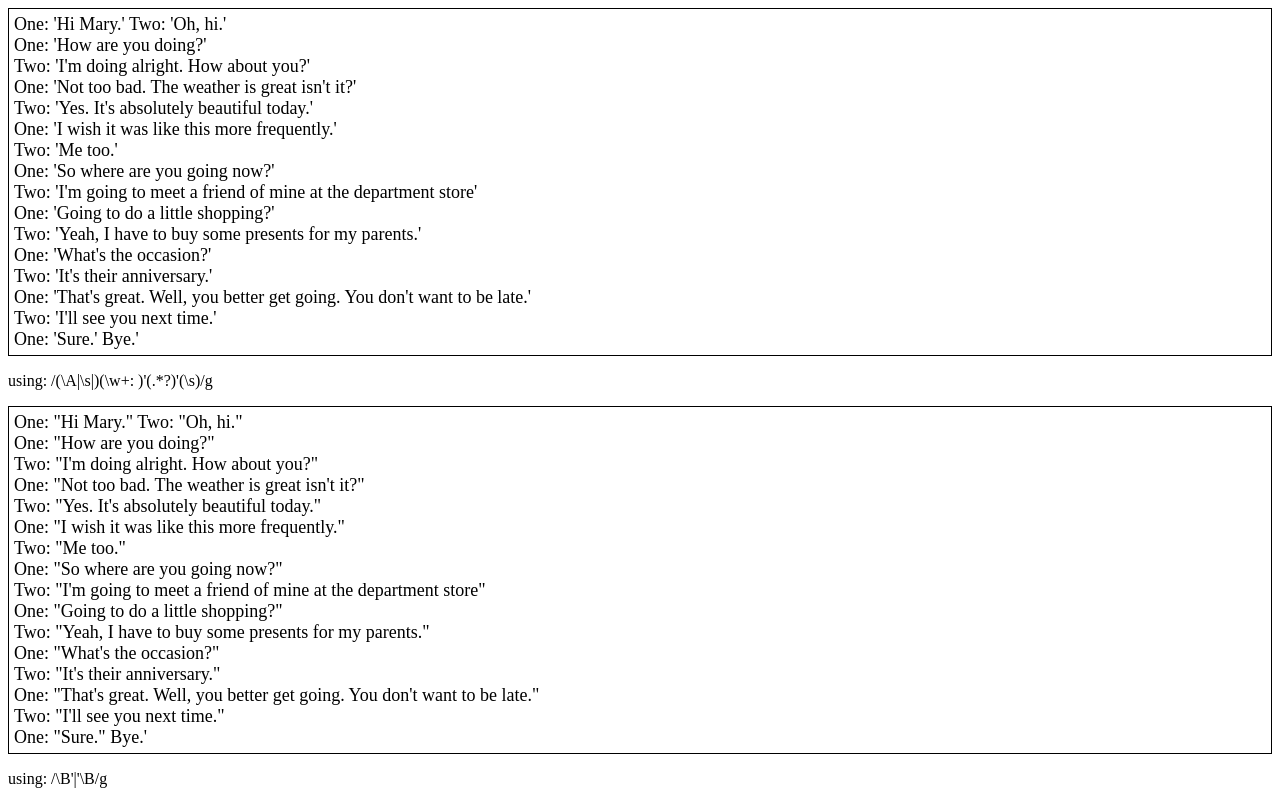
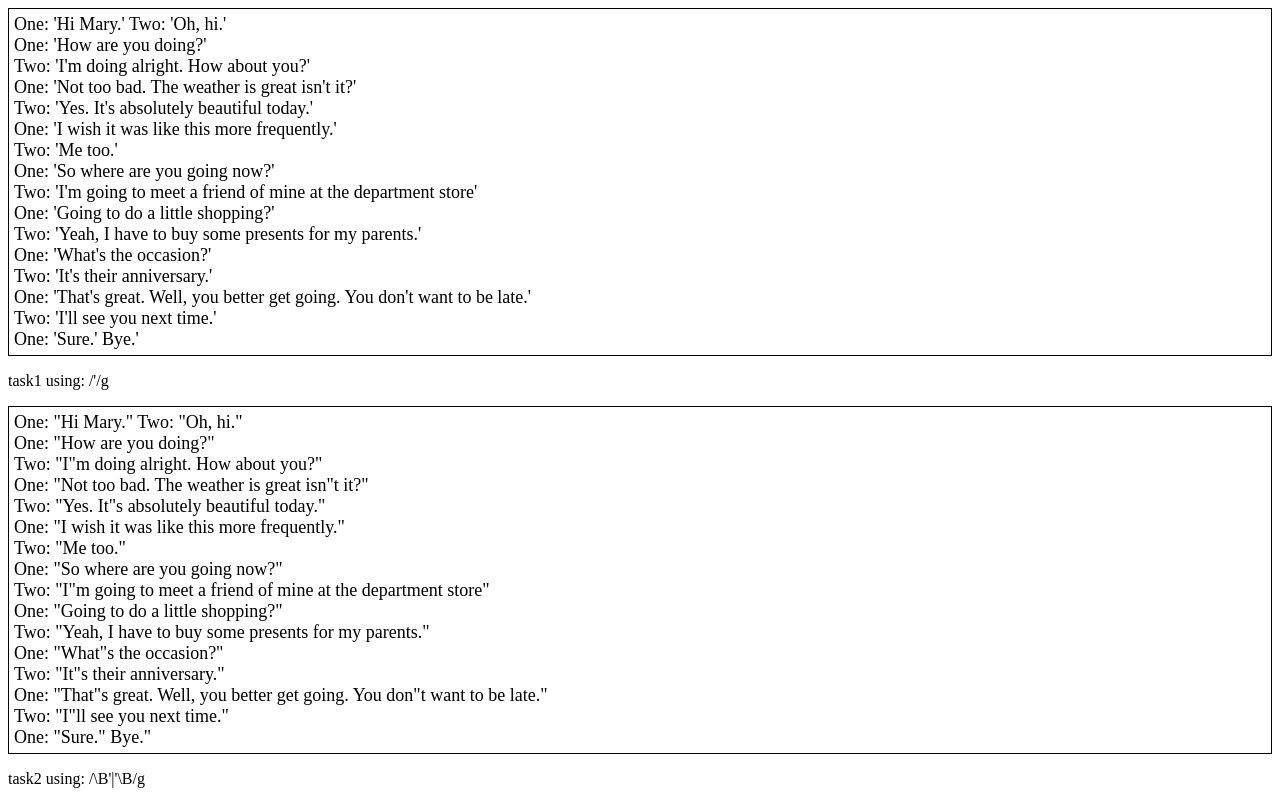
Before and after one commit to Gwellir/gb_JS_adv, a plain HTML site: page lesson4/task1-2.html in a window 1280 px wide. Shown: the top 800 px of the page. Drawn offline with Linux system fonts and the light colour scheme.

Commit message:
fix execution to stick closer to how tasks are phrased

```diff
--- a/lesson4/style.css
+++ b/lesson4/style.css
@@ -1,4 +1,4 @@
-.text, .edited-text, .edited-text-2 {
+.text, .task-1, .task-2 {
     white-space: pre-wrap;
     padding: 5px;
     margin-bottom: 15px;
--- a/lesson4/task1-2.html
+++ b/lesson4/task1-2.html
@@ -23,8 +23,9 @@ Two: 'It's their anniversary.'
 One: 'That's great. Well, you better get going. You don't want to be late.'
 Two: 'I'll see you next time.'
 One: 'Sure.' Bye.'</div>
-    <div class="edited-text"></div>
-    <div class="edited-text-2"></div>
+    <div class="task-1"></div>
+    <div class="task-2"></div>
+    <div class="task-2a"></div>
 
     <script src='task1-2.js'></script>
 </body>
--- a/lesson4/task1-2.js
+++ b/lesson4/task1-2.js
@@ -1,11 +1,11 @@
-const text = document.querySelector('.text').textContent
-const elemToFill = document.querySelector('.edited-text')
-const elemToFill2 = document.querySelector('.edited-text-2')
+const text = document.querySelector('.text').textContent;
+const elemToFill = document.querySelector('.task-1');
+const elemToFill2 = document.querySelector('.task-2');
 
-const re = /(\A|\s|)(\w+: )'(.*?)'(\s)/g
-elemToFill.insertAdjacentHTML('beforebegin', `<p>using: ${re}</p>`)
-elemToFill.textContent = text.replace(re, '$2"$3"$4')
+const re1 = /'/g;
+elemToFill.insertAdjacentHTML('beforebegin', `<p>task1 using: ${re1}</p>`);
+elemToFill.textContent = text.replace(re1, '"');
 
-const re2 = /\B'|'\B/g
-elemToFill2.insertAdjacentHTML('beforebegin', `<p>using: ${re2}</p>`)
-elemToFill2.textContent = text.replace(re2, '"')
+const re2 = /\B'|'\B/g;
+elemToFill2.insertAdjacentHTML('beforebegin', `<p>task2 using: ${re2}</p>`);
+elemToFill2.textContent = text.replace(re2, '"');
```
